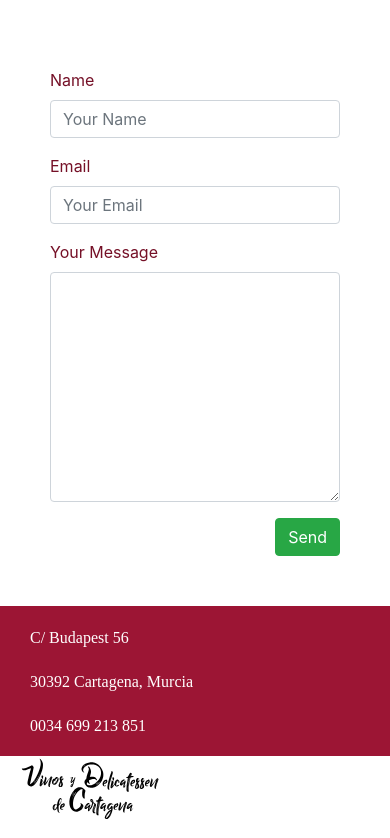
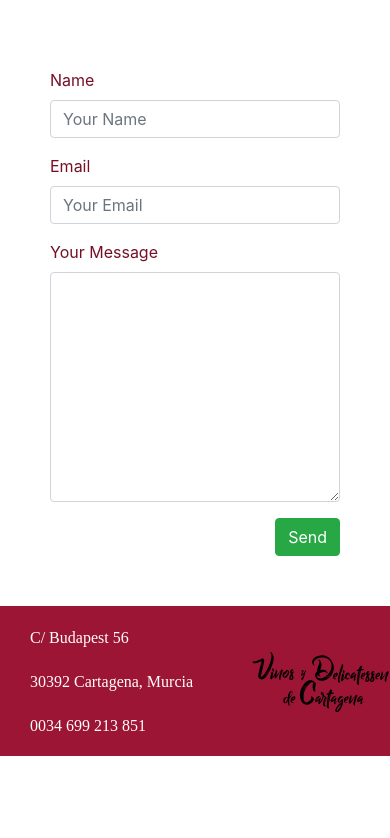
Before and after one commit to rebeldevelop/vinos-y-delicatessen-de-cartagena-web, a Vue app in the folder vinosydelicatessendecartagenaweb/: page / in a window 390 px wide. Shown: the part 1893-2731 px from the top of the page. After the commit the page ends 2649 px from the top, so only its background shows below. Built offline with nearby package versions, Linux system fonts and the light colour scheme; a web font is replaced by a local one.

Commit message:
se ha quitado el scroll horizontal del body y se ha arreglado el footer que se ponia uno encima del otro

```diff
--- a/vinosydelicatessendecartagenaweb/src/assets/styles/styleGlobal.css
+++ b/vinosydelicatessendecartagenaweb/src/assets/styles/styleGlobal.css
@@ -8,7 +8,9 @@
       scroll-behavior:smooth;
       overflow-x:hidden;
   }
-
+  body{
+    overflow-x: hidden;
+ }
   * {
       margin:0;
       padding: 0;
--- a/vinosydelicatessendecartagenaweb/src/components/Footer.vue
+++ b/vinosydelicatessendecartagenaweb/src/components/Footer.vue
@@ -1,11 +1,13 @@
 <template>
-  <div class="footer row d-flex justify-content-between">
-        <div class="col-6 direction_container">
+  <div class="footer d-flex justify-content-between">
+        <div class="direction_container">
             <p class="direction">C/ Budapest 56</p>
             <p class="direction">30392 Cartagena, Murcia</p>
             <p class="direction">0034 699 213 851</p>
         </div>
-        <img src='../assets/images/letrassolas.svg' class="col-6 logo_footer my-auto">
+        <div class="logo_footer-container align-self-center">
+          <img src='../assets/images/letrassolas.svg' class="logo_footer my-auto">
+        </div>
     </div>
 </template>
 
@@ -48,4 +50,14 @@ export default {
   }
 }
 
+.logo_footer-container{
+  margin-right: 80px;
+}
+
+@media (max-width: 768px) {
+  .logo_footer-container{
+  margin-right: 20px;
+  }
+}
+
 </style>
```
